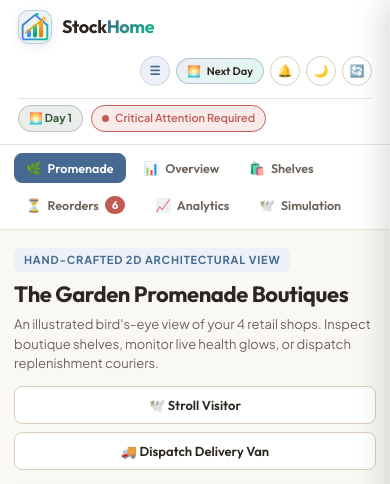
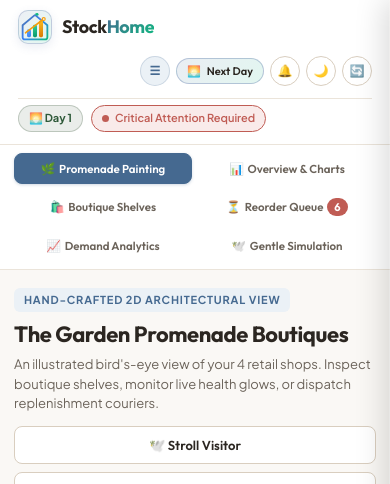
Before and after one commit to nandita3035-beai25/StockHome, a web app: page / in a window 390 px wide; the page is wider, and only the part inside the window is pictured. Shown: the top 484 px of that part. Run offline with its HTML, style and script files only (its server is not run), Linux system fonts and the light colour scheme; data that the repository does not hold is empty; some web fonts are replaced.

Commit message:
style(nav): distribute tabs edge-to-edge to eliminate whitespace and horizontal overflow
Fix navigation bar sizing so tabs neither bunch up on the left leaving empty space nor overflow horizontally to trigger scrollbars. Tabs now use a balanced flex-fill layout that stretches proportionally across the entire width of the navigation container.

- Update tab labels to clean, natural two-word titles (Promenade Painting, Overview & Charts, Boutique Shelves, Reorder Queue, Demand Analytics, Gentle Simulation) that comfortably fit full-width segments.
- Set `.nav-item` to `flex: 1 1 0` with centered alignment so all six items distribute evenly across the navbar without trailing empty space.
- Introduce responsive grid breakpoints (`repeat(3, 1fr)` on tablets and `repeat(2, 1fr)` on mobile) to keep the navigation bar completely filled and scroll-free on all viewports.

```diff
--- a/webapp/index.html
+++ b/webapp/index.html
@@ -87,24 +87,24 @@
   <!-- NAVIGATION TABS -->
   <nav class="app-nav">
     <div class="nav-inner">
-      <button class="nav-item active" data-tab="tab-painted-mall" title="The Garden Promenade 2D Architectural View">
-        <span class="nav-icon">🌿</span> Promenade
+      <button class="nav-item active" data-tab="tab-painted-mall">
+        <span class="nav-icon">🌿</span> Promenade Painting
       </button>
-      <button class="nav-item" data-tab="tab-overview" title="Executive Inventory Overview & Charts">
-        <span class="nav-icon">📊</span> Overview
+      <button class="nav-item" data-tab="tab-overview">
+        <span class="nav-icon">📊</span> Overview & Charts
       </button>
-      <button class="nav-item" data-tab="tab-catalog" title="Boutique Shelves & Product Directory">
-        <span class="nav-icon">🛍️</span> Shelves
+      <button class="nav-item" data-tab="tab-catalog">
+        <span class="nav-icon">🛍️</span> Boutique Shelves
       </button>
-      <button class="nav-item" data-tab="tab-reorder" title="Automated Replenishment & Urgency Queue">
-        <span class="nav-icon">⏳</span> Reorders
+      <button class="nav-item" data-tab="tab-reorder">
+        <span class="nav-icon">⏳</span> Reorder Queue
         <span class="tab-chip" id="chipReorderCount">0</span>
       </button>
-      <button class="nav-item" data-tab="tab-analytics" title="Demand Forecasting & Sector Matrix">
-        <span class="nav-icon">📈</span> Analytics
+      <button class="nav-item" data-tab="tab-analytics">
+        <span class="nav-icon">📈</span> Demand Analytics
       </button>
-      <button class="nav-item" data-tab="tab-simulation" title="Gentle Footfall & Purchasing Simulation">
-        <span class="nav-icon">🕊️</span> Simulation
+      <button class="nav-item" data-tab="tab-simulation">
+        <span class="nav-icon">🕊️</span> Gentle Simulation
         <span class="active-dot" id="simLiveDot"></span>
       </button>
     </div>
--- a/webapp/style.css
+++ b/webapp/style.css
@@ -286,40 +286,37 @@ body.theme-twilight .pill-badge.pill-day {
 .app-nav {
   background: var(--bg-surface);
   border-bottom: 1px solid var(--border-light);
-  padding: 6px 24px;
+  padding: 8px 36px;
 }
 
 .nav-inner {
   display: flex;
   align-items: center;
-  gap: 6px;
-  overflow-x: auto;
-  scrollbar-width: none;
-  -ms-overflow-style: none;
-}
-
-.nav-inner::-webkit-scrollbar {
-  display: none;
-  width: 0;
-  height: 0;
+  justify-content: space-between;
+  gap: 8px;
+  max-width: 1360px;
+  margin: 0 auto;
+  width: 100%;
 }
 
 .nav-item {
+  flex: 1 1 0;
+  min-width: 0;
   font-family: 'Outfit', sans-serif;
-  font-size: 13px;
+  font-size: 13.5px;
   font-weight: 600;
   color: var(--text-secondary);
   background: transparent;
   border: 1px solid transparent;
-  padding: 7px 13px;
-  border-radius: 9px;
+  padding: 10px 8px;
+  border-radius: 10px;
   cursor: pointer;
-  display: inline-flex;
-  align-items: center;
+  display: flex;
+  align-items: center;
+  justify-content: center;
   gap: 6px;
-  transition: all 0.18s ease;
+  transition: all 0.2s ease;
   white-space: nowrap;
-  flex-shrink: 0;
 }
 
 .nav-item:hover {
@@ -332,6 +329,7 @@ body.theme-twilight .pill-badge.pill-day {
   background: var(--slate-blue);
   color: #FFFFFF;
   border-color: var(--slate-blue);
+  box-shadow: 0 1px 3px rgba(69, 105, 144, 0.25);
 }
 
 .tab-chip {
@@ -1655,6 +1653,12 @@ body.theme-twilight .tag-purple {
     align-items: flex-start;
     gap: 12px;
   }
+
+  .nav-item {
+    font-size: 12.5px;
+    padding: 9px 5px;
+    gap: 4px;
+  }
 }
 
 /* Medium Tablets & Large Phones (<= 840px) */
@@ -1716,23 +1720,19 @@ body.theme-twilight .tag-purple {
   }
 
   .nav-inner {
+    display: grid;
+    grid-template-columns: repeat(3, 1fr);
     gap: 6px;
     padding: 2px 0;
-    scrollbar-width: none;
-    -ms-overflow-style: none;
-    -webkit-overflow-scrolling: touch;
-    flex-wrap: wrap;
-  }
-  .nav-inner::-webkit-scrollbar {
-    display: none;
-    width: 0;
-    height: 0;
+    width: 100%;
   }
 
   .nav-item {
-    padding: 6px 11px;
-    font-size: 12.5px;
+    padding: 8px 6px;
+    font-size: 12px;
     border-radius: 8px;
+    justify-content: center;
+    width: 100%;
   }
 
   .app-viewport {
@@ -1946,6 +1946,15 @@ body.theme-twilight .tag-purple {
     font-size: 12px;
   }
 
+  .nav-inner {
+    grid-template-columns: repeat(2, 1fr);
+  }
+
+  .nav-item {
+    font-size: 11.5px;
+    padding: 7px 4px;
+  }
+
   .kpi-grid {
     grid-template-columns: 1fr;
   }
```
